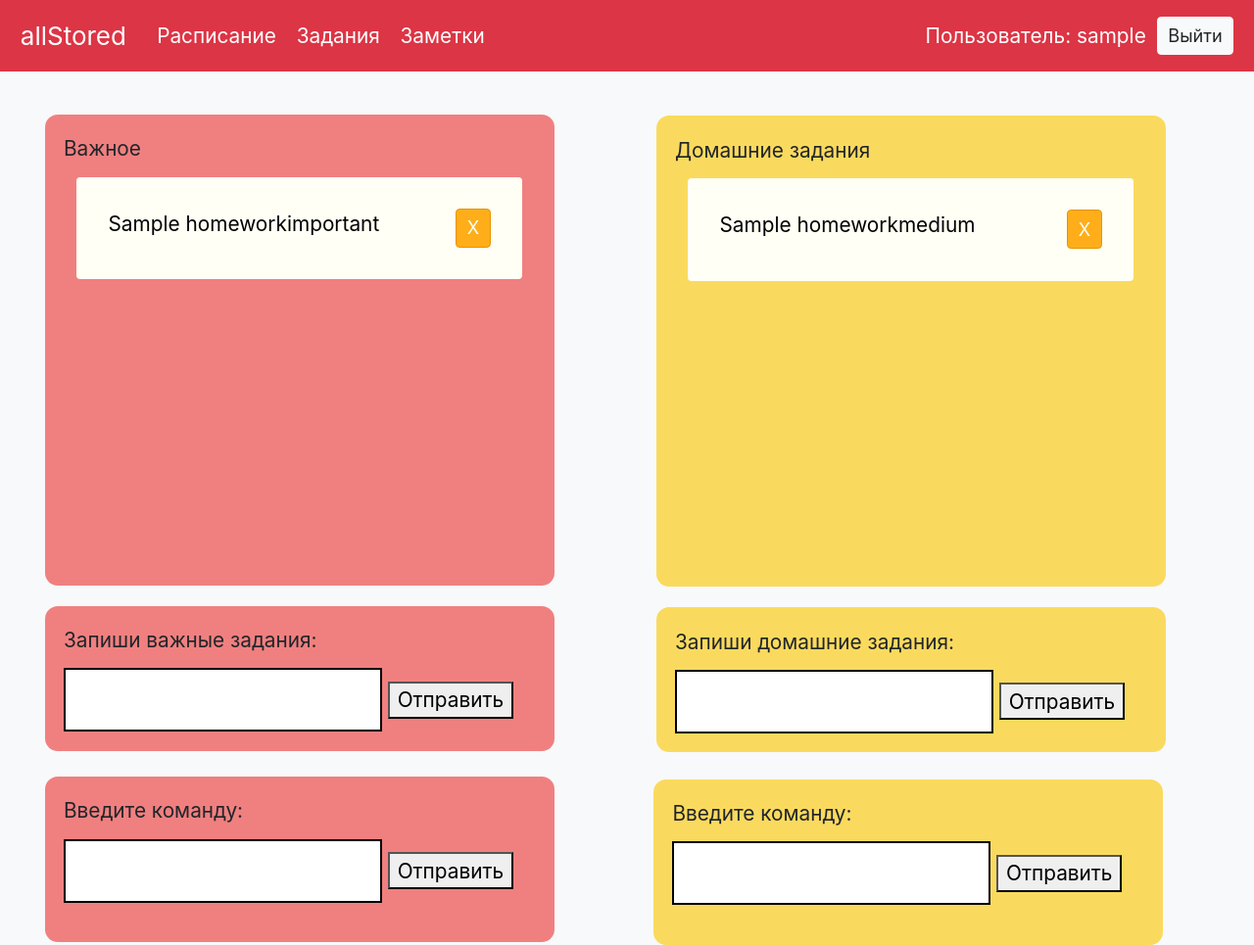
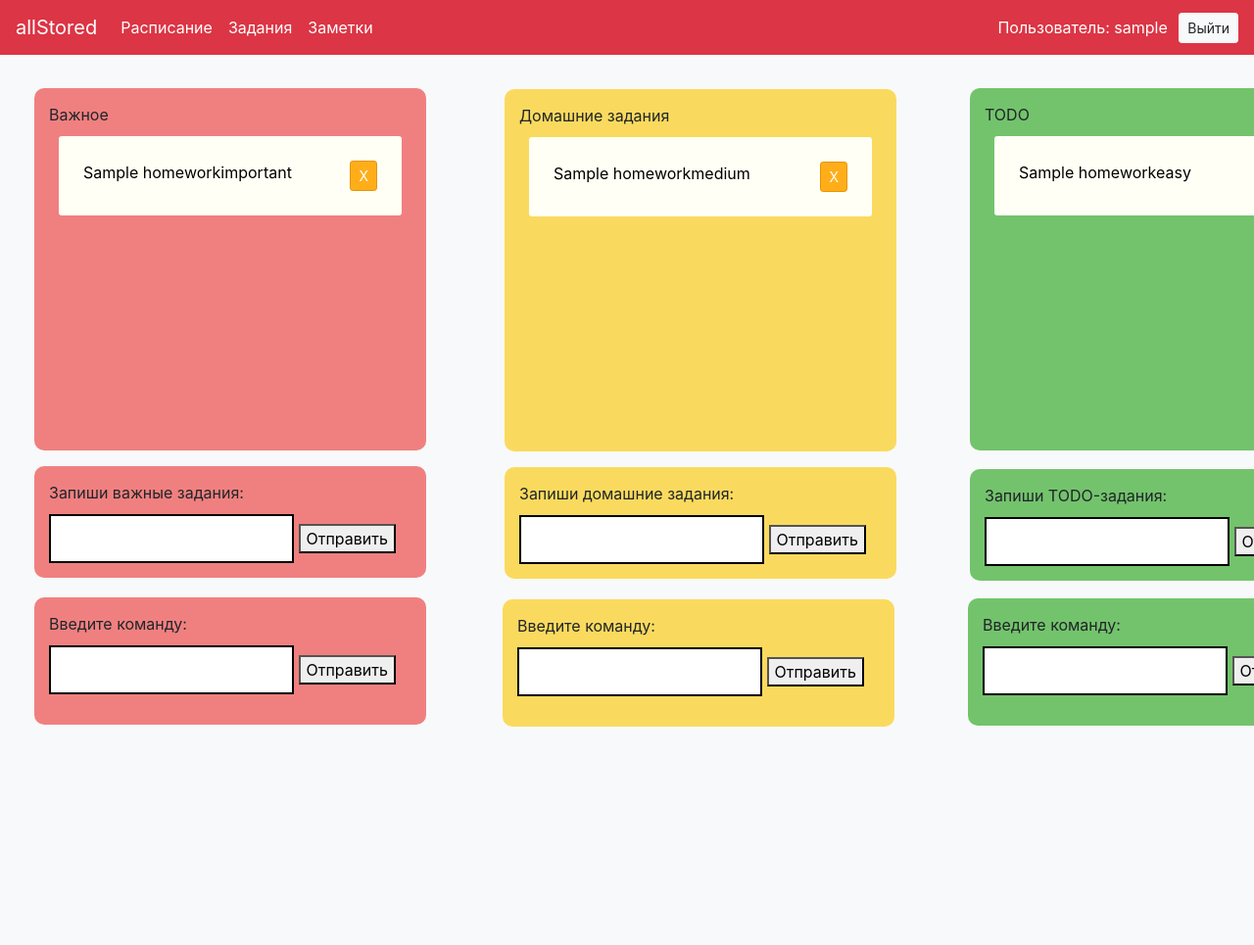
Before and after one commit to Oriiie/web2, a Django app: page /homework in a window 1280 px wide; the page is wider, and only the part inside the window is pictured. Shown: that part at 98% size. After the commit the page ends 742 px from the top of that part, so only its background shows below. Run offline with Django 3.2, Linux system fonts and the light colour scheme; a user stored in the database is signed in; tables that the repository leaves empty hold one stand-in row (values such as "Sample post"); some libraries are stand-ins or nearby versions.

Commit message:
обновление для деплоя

```diff
--- a/templates/tasks/basic.html
+++ b/templates/tasks/basic.html
@@ -12,7 +12,6 @@
 
 	body{
 		background-color: #ffffff;
-        zoom: 1.75;
 	}
 
 	input{
@@ -158,7 +157,7 @@
                 <div class="item-row">
                     <div class="left">
                         {% if task.complete == True %}
-                        <strike>{{ loop.nextitem.id }}{{task}}</strike>
+                        <u>{{ loop.nextitem.id }}{{task}}</u>
                         {% else %}
                         <span>{{ loop.index }}{{task}}</span>
                         {% endif %}
--- a/templates/tasks/homework.html
+++ b/templates/tasks/homework.html
@@ -12,7 +12,6 @@
 
 	body{
 		background-color: #ffffff;
-        zoom: 1.3;
 	}
 
 	input{
--- a/templates/tasks/schedule.html
+++ b/templates/tasks/schedule.html
@@ -12,7 +12,6 @@
 
 	body{
 		background-color: #ffffff;
-        zoom: 1.3;
 	}
 
 	input{
```
